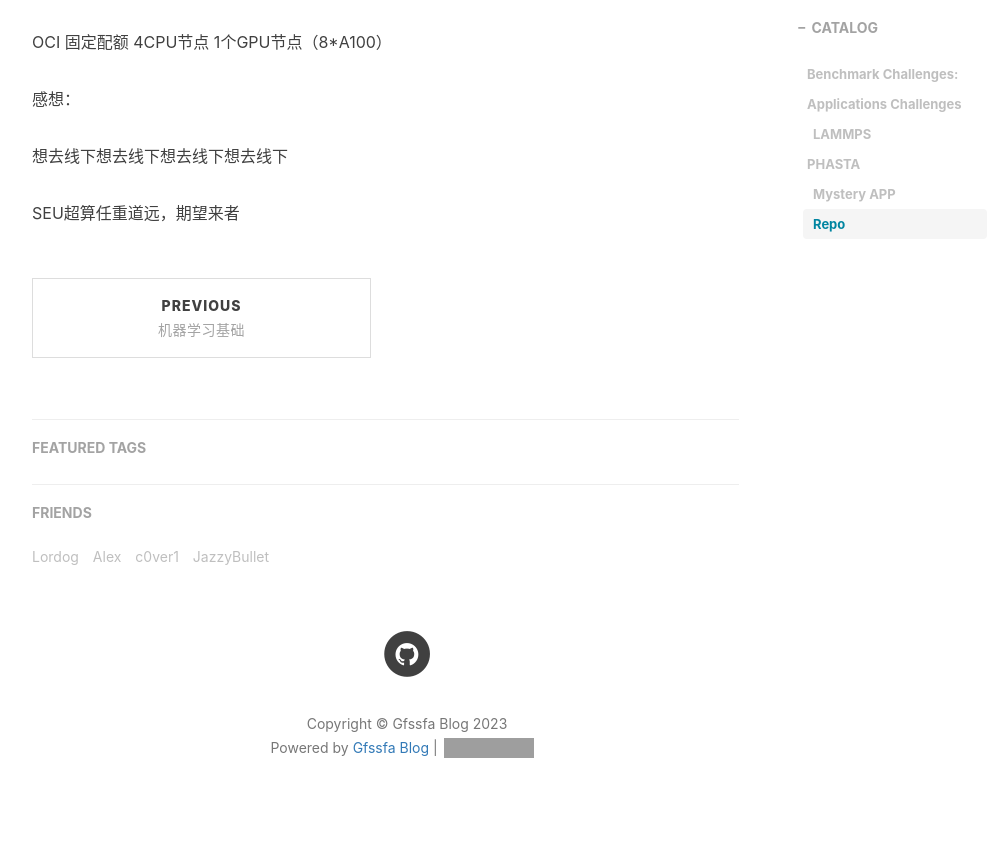
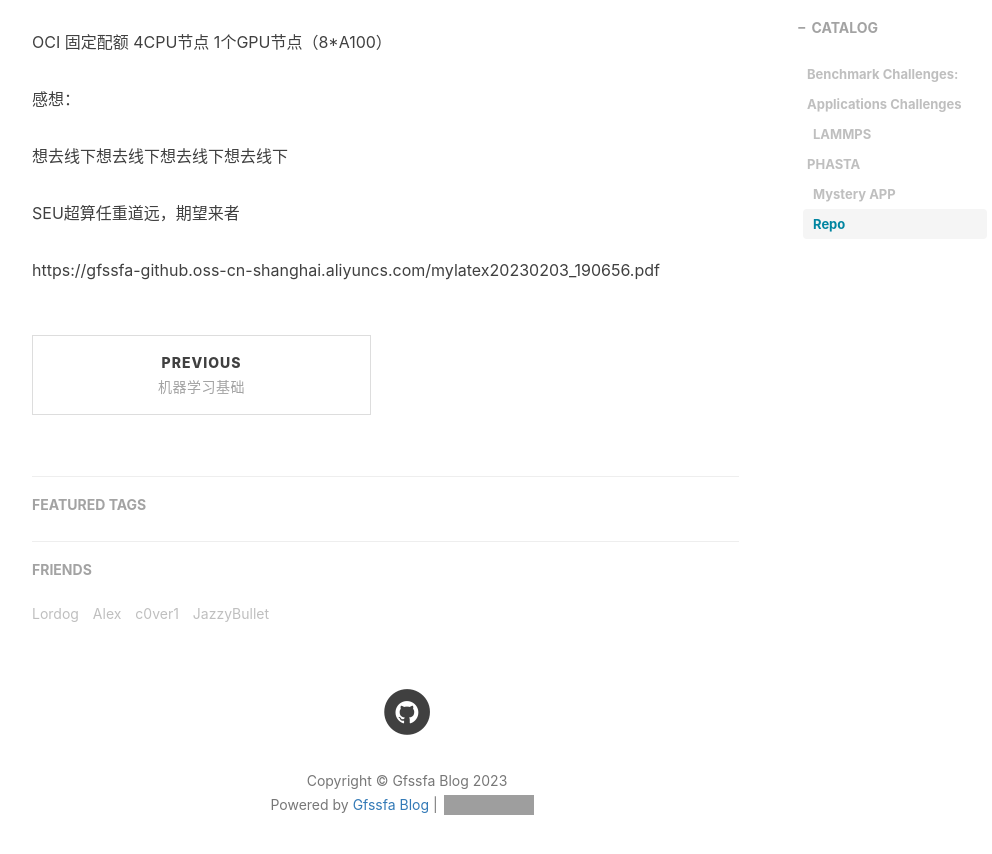
Before and after one commit to Gfssfa/Gfssfa.github.io, a Jekyll site: the page built from _posts/2022-11-21-hpc_competitions_conclusion.md, in a window 1280 px wide and 900 px high, scrolled down 1734 px. Shown: the top 854 px of the window, without its empty margins (233-1225 px from the left). Built offline with Jekyll 4.4.1, drawn with Linux system fonts in a browser that asks for light colours; nearby versions of some CDN libraries; comment, search, counter and statistics services are not loaded; some of the changed lines change nothing that is shown; grey boxes are pictures that could not be loaded.

Commit message:
Update 2022-11-21-hpc_competitions_conclusion.md

```diff
--- a/_posts/2022-11-21-hpc_competitions_conclusion.md
+++ b/_posts/2022-11-21-hpc_competitions_conclusion.md
@@ -60,3 +60,5 @@ OCI 固定配额 4CPU节点 1个GPU节点（8*A100）
 想去线下想去线下想去线下想去线下
 
 SEU超算任重道远，期望来者
+
+https://gfssfa-github.oss-cn-shanghai.aliyuncs.com/mylatex20230203_190656.pdf
```
